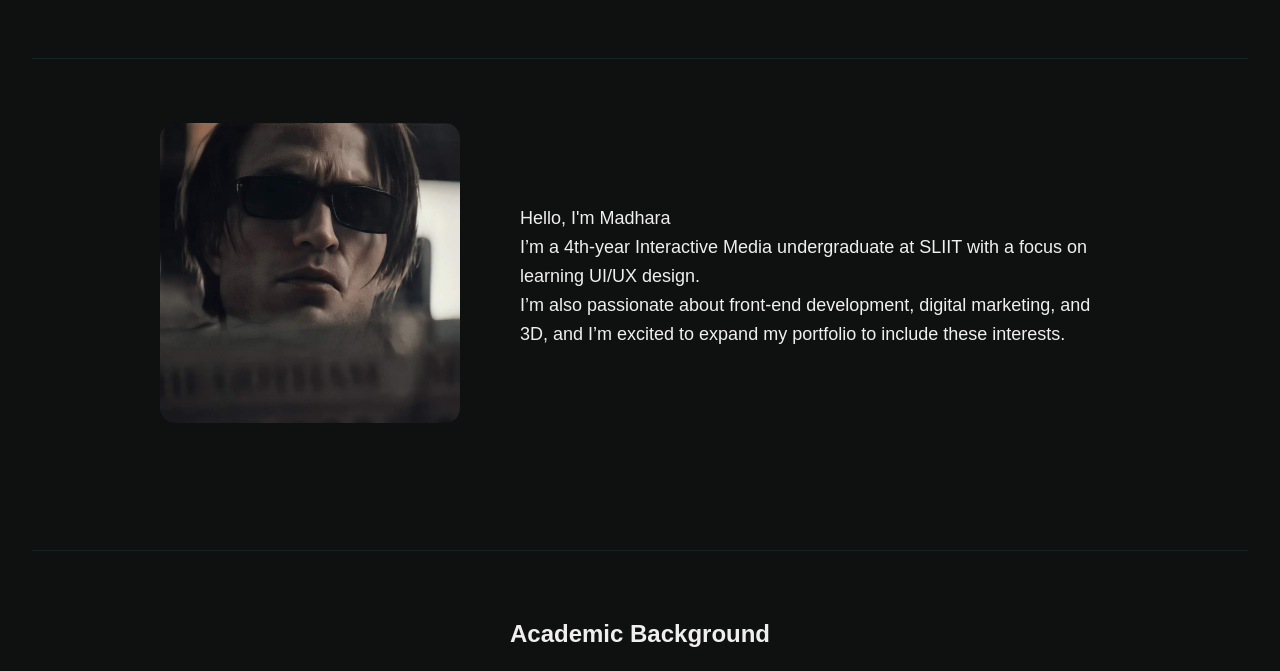
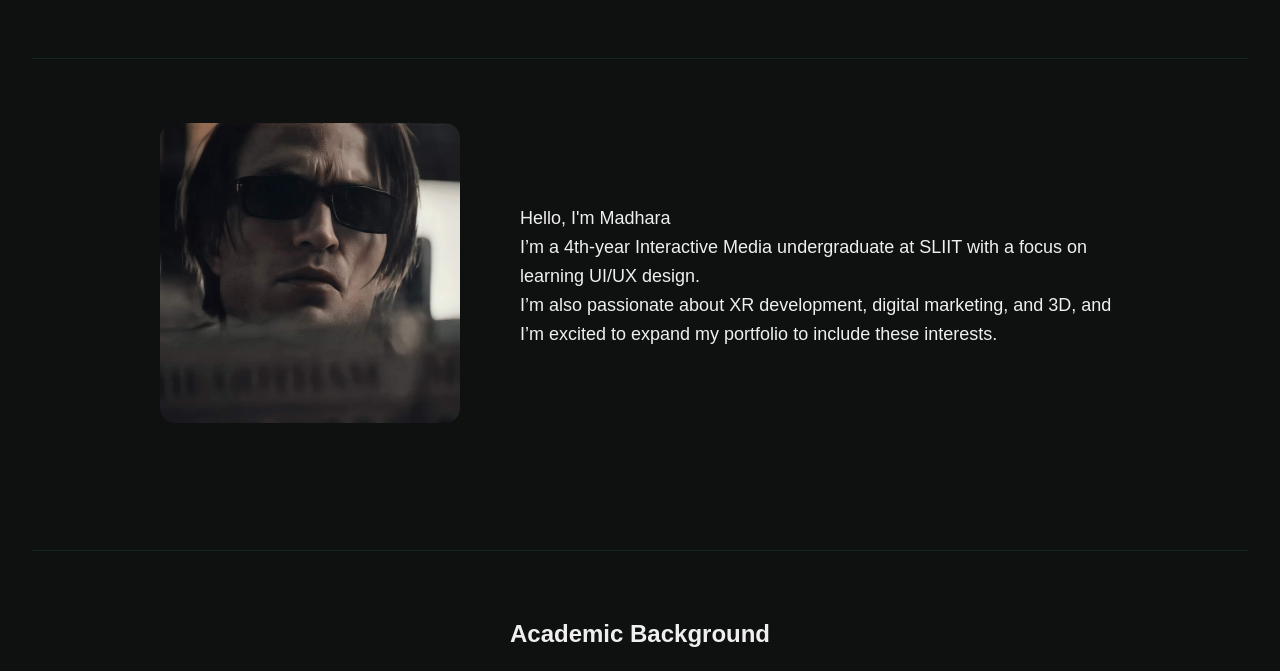
Before and after one commit to MadharaX/MyPortfolio, a plain HTML site: page about.html in a window 1280 px wide. Shown: the part 88-759 px from the top of the page. Drawn offline with Linux system fonts and the light colour scheme.

Commit message:
description change

```diff
--- a/about.html
+++ b/about.html
@@ -49,7 +49,7 @@
             <div id="aboutMeText">
                 <p>Hello, I'm Madhara<br>
                 I’m a 4th-year Interactive Media undergraduate at SLIIT with a focus on learning UI/UX design.<br>
-                I’m also passionate about front-end development, digital marketing, and 3D, and I’m excited to expand my portfolio to include these interests.</p>
+                I’m also passionate about XR development, digital marketing, and 3D, and I’m excited to expand my portfolio to include these interests.</p>
             </div>
         </div>
         <hr>
```
